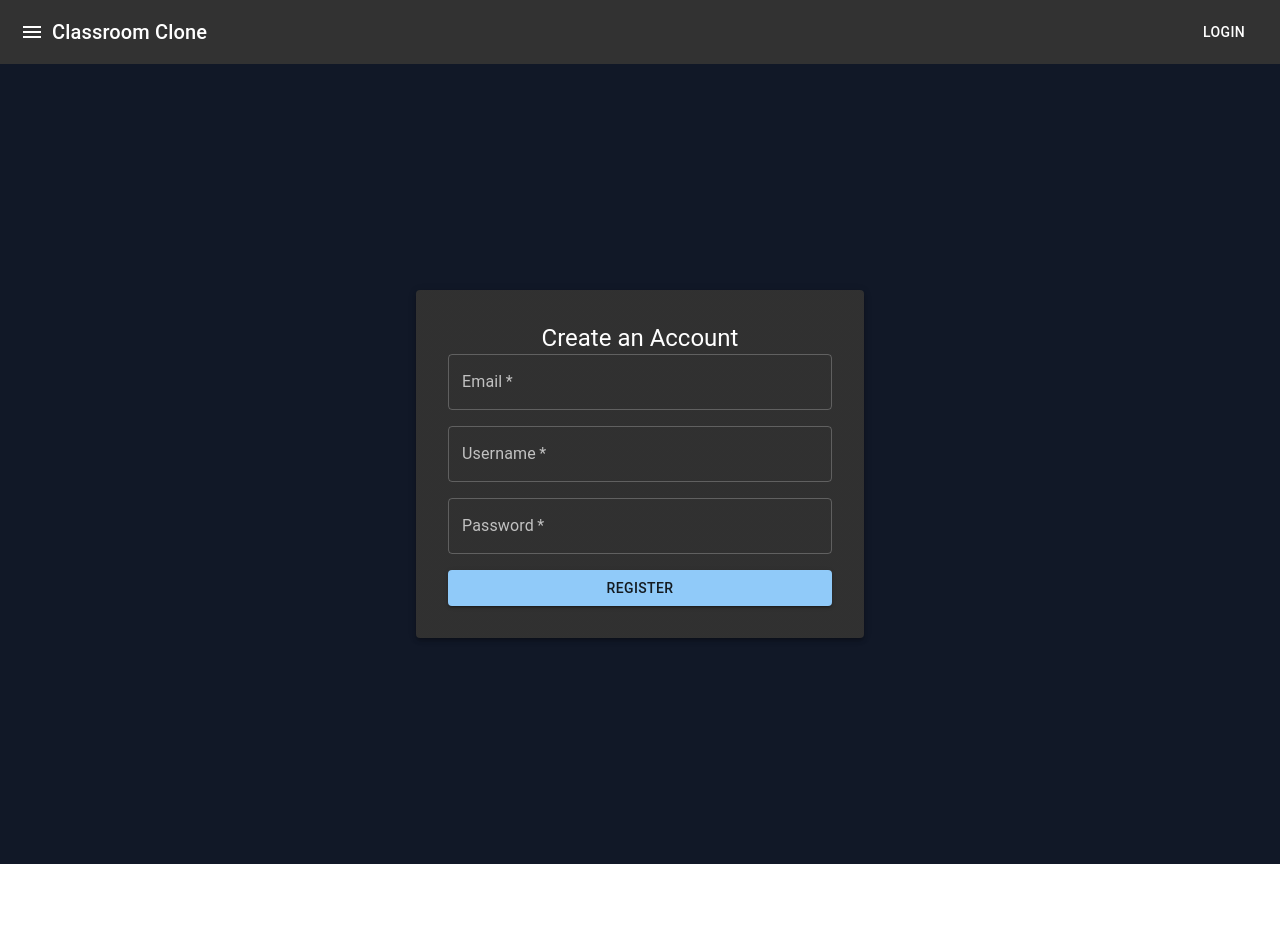
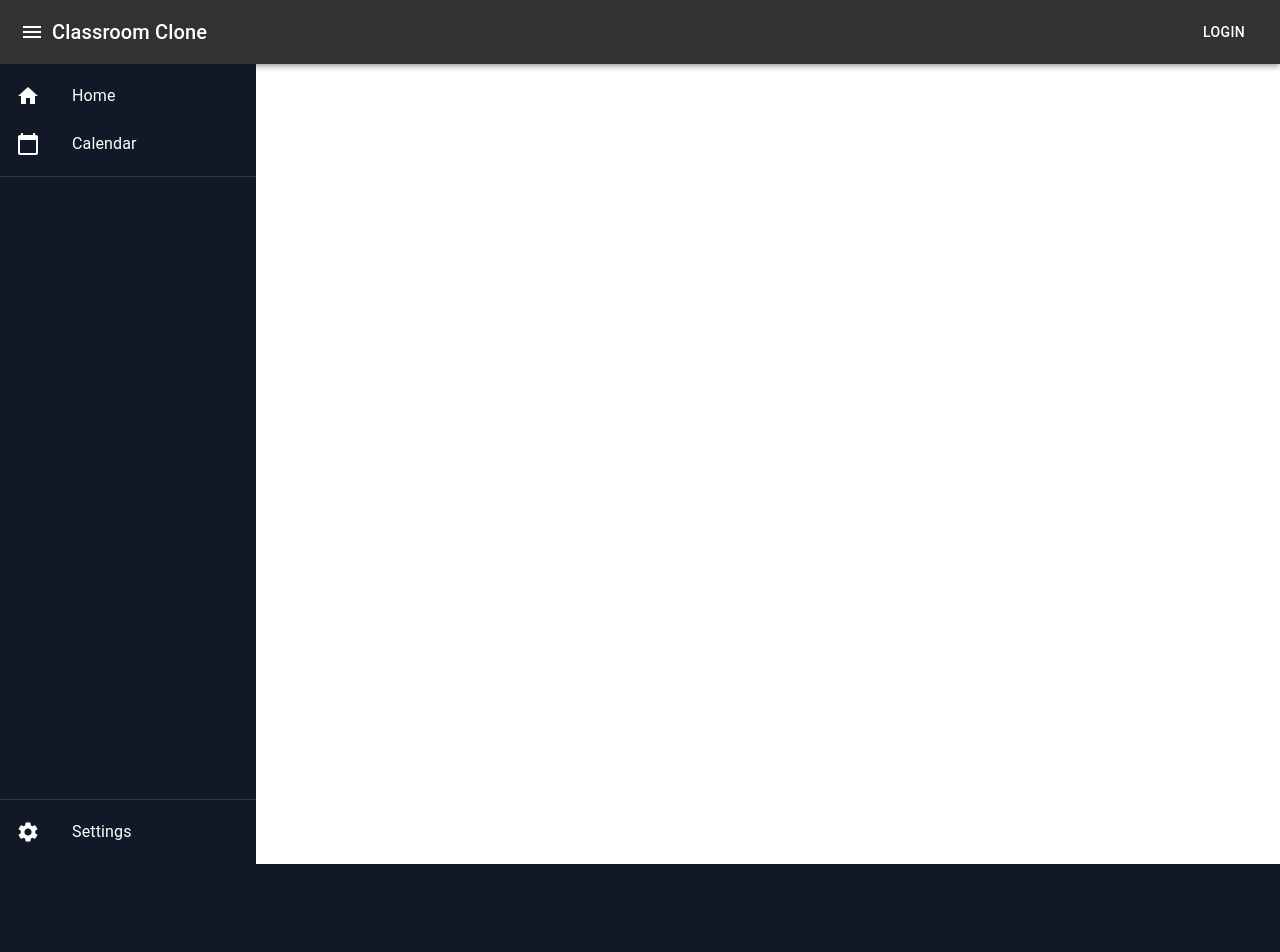
Before and after one commit to Anas-init/ClassLoom, a React (Create React App) app in the folder frontend/main-app/: page /register in a window 1280 px wide. Shown: the top 952 px of the page. Before the commit the page ends 864 px from the top, so only its background shows below. Built offline with nearby package versions, Linux system fonts and the light colour scheme.

Commit message:
Added some basic components, tests yet to finish

```diff
--- a/frontend/main-app/src/App.js
+++ b/frontend/main-app/src/App.js
@@ -1,13 +1,16 @@
 import React from 'react';
 import { BrowserRouter as Router, Route, Routes } from 'react-router-dom';
+
+import { ThemeProvider } from '@emotion/react';
+import darkTheme from './theme';
+import './index.css'
 
 import Register from './components/Register';
 import Login from './components/Login';
 import Navbar from './components/Navbar';
-import './index.css'
+import Home from './components/Home';
+import Sidebar from './components/Sidebar';
 
-import { ThemeProvider } from '@emotion/react';
-import darkTheme from './theme';
 
 // React Browser Router
 
@@ -17,9 +20,11 @@ function App() {
       <ThemeProvider theme={darkTheme}>
         <div className="App">
           <Navbar />
+          <Sidebar />
           <Routes>
             <Route path="/register" element={<Register />} />
             <Route path="/login" element={<Login />} />
+            <Route path="/home" element={<Home />} />
           </Routes>
         </div>
       </ThemeProvider>
--- /dev/null
+++ b/frontend/main-app/src/components/ClassCard.jsx
@@ -0,0 +1,28 @@
+import React from 'react';
+import { Card, CardContent, Typography, CardMedia, /* Box */ } from '@mui/material';
+
+const ClassCard = ({ bannerUrl, className, section, instructor }) => {
+	return (
+		<Card className="max-w-sm bg-gray-800 shadow-lg m-4 rounded-md">
+			<CardMedia
+				component="img"
+				height="140"
+				image={bannerUrl}
+				alt={`${className} banner`}
+			/>
+			<CardContent>
+				<Typography variant="h6" className="text-white">
+					{className}
+				</Typography>
+				<Typography variant="subtitle1" className="text-gray-400">
+					{section}
+				</Typography>
+				<Typography variant="body2" className="text-gray-500">
+					Instructor: {instructor}
+				</Typography>
+			</CardContent>
+		</Card>
+	);
+};
+
+export default ClassCard;
--- /dev/null
+++ b/frontend/main-app/src/components/ClassList.jsx
@@ -0,0 +1,26 @@
+import React from 'react';
+import { List, ListItem, ListItemText, Divider } from '@mui/material';
+
+const ClassList = ({ classes = [] }) => {
+    return (
+        <div className="bg-gray-900 h-full p-4">
+            <List component="nav" aria-label="class list">
+                {classes.map((classInfo, index) => (
+                    <React.Fragment key={index}>
+                        <ListItem button>
+                            <ListItemText
+                                primary={classInfo.className}
+                                secondary={`Section: ${classInfo.section}`}
+                                primaryTypographyProps={{ className: 'text-white' }}
+                                secondaryTypographyProps={{ className: 'text-gray-400' }}
+                            />
+                        </ListItem>
+                        {index < classes.length - 1 && <Divider />}
+                    </React.Fragment>
+                ))}
+            </List>
+        </div>
+    );
+};
+
+export default ClassList;
--- /dev/null
+++ b/frontend/main-app/src/components/Home.jsx
@@ -0,0 +1,35 @@
+import React from 'react';
+import ClassCard from './ClassCard';
+
+const classes = [
+  {
+    bannerUrl: 'https://example.com/banner1.jpg',
+    className: 'Math 101',
+    section: 'Section A',
+    instructor: 'John Doe',
+  },
+  {
+    bannerUrl: 'https://example.com/banner2.jpg',
+    className: 'Physics 202',
+    section: 'Section B',
+    instructor: 'Jane Smith',
+  },
+];
+
+const Home = () => {
+  return (
+    <div className="flex flex-wrap justify-center">
+      {classes.map((classInfo, index) => (
+        <ClassCard
+          key={index}
+          bannerUrl={classInfo.bannerUrl}
+          className={classInfo.className}
+          section={classInfo.section}
+          instructor={classInfo.instructor}
+        />
+      ))}
+    </div>
+  );
+};
+
+export default Home;
--- a/frontend/main-app/src/components/Register.jsx
+++ b/frontend/main-app/src/components/Register.jsx
@@ -1,12 +1,12 @@
-import React, {useState} from 'react';
+import React, { useState } from 'react';
 import { TextField, Button, Typography, Paper } from '@mui/material';
 
 
 const Register = () => {
   const [username, setUsername] = useState('');
   const [email, setEmail] = useState('');
-    const [password, setPassword]  = useState('');
-    const [error, setError] = useState(null);
+  const [password, setPassword] = useState('');
+  //const [error, setError] = useState(null);
 
   // Change to axios
   const handleSubmit = async (event) => {
@@ -18,7 +18,7 @@ const Register = () => {
         headers: {
           'Content-Type': 'application/json',
         },
-                body: JSON.stringify({username, email, password})
+        body: JSON.stringify({ username, email, password })
       });
       const data = await response.json();
 
@@ -34,7 +34,7 @@ const Register = () => {
 
       console.log(data);
     } catch (error) {
-            setError(error.message);
+      //setError(error.message);
     }
   };
 
--- /dev/null
+++ b/frontend/main-app/src/components/Sidebar.jsx
@@ -0,0 +1,52 @@
+import React from 'react';
+import { List, ListItem, ListItemText, Divider, /* IconButton, */ ListItemIcon } from '@mui/material';
+import HomeIcon from '@mui/icons-material/Home';
+import CalendarTodayIcon from '@mui/icons-material/CalendarToday';
+import SettingsIcon from '@mui/icons-material/Settings';
+import ClassList from './ClassList';
+
+const Sidebar = ({ classes }) => {
+    return (
+        <div className="w-64 h-screen bg-gray-900 flex flex-col justify-between">
+            {/* Top Section: Home and Calendar/To-Do List */}
+            <div>
+                <List>
+                    <ListItem button>
+                        <ListItemIcon>
+                            <HomeIcon style={{ color: 'white' }} />
+                        </ListItemIcon>
+                        <ListItemText primary="Home" primaryTypographyProps={{ className: 'text-white' }} />
+                    </ListItem>
+
+                    <ListItem button>
+                        <ListItemIcon>
+                            <CalendarTodayIcon style={{ color: 'white' }} />
+                        </ListItemIcon>
+                        <ListItemText primary="Calendar" primaryTypographyProps={{ className: 'text-white' }} />
+                    </ListItem>
+                </List>
+                <Divider />
+            </div>
+
+            {/* Middle Section: Class List */}
+            <div className="flex-grow">
+                <ClassList classes={classes} />
+            </div>
+
+            {/* Bottom Section: Settings */}
+            <div>
+                <Divider />
+                <List>
+                    <ListItem button>
+                        <ListItemIcon>
+                            <SettingsIcon style={{ color: 'white' }} />
+                        </ListItemIcon>
+                        <ListItemText primary="Settings" primaryTypographyProps={{ className: 'text-white' }} />
+                    </ListItem>
+                </List>
+            </div>
+        </div>
+    );
+};
+
+export default Sidebar;
```
Also changed, not shown: frontend/main-app/src/components/Login.jsx (indentation only). Lines whose indentation alone changed are shown as unchanged.
